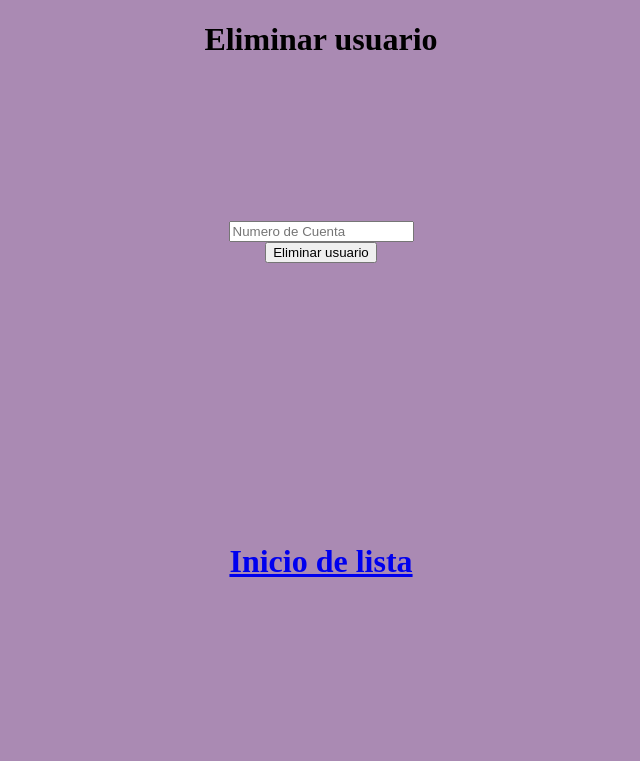
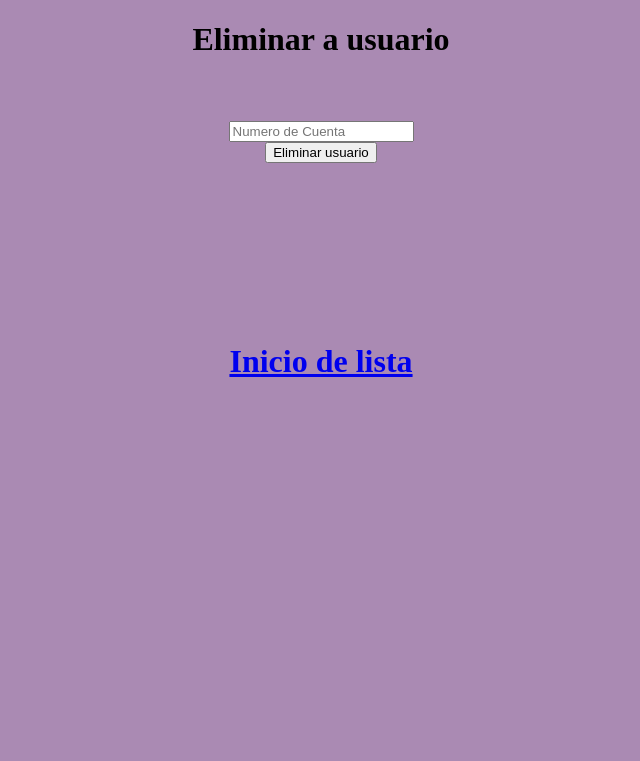
Before and after one commit to AnaMartinez44/ProgramacionWeb, a PHP site: page /EliminarUsuario.php in a window 1280 px wide. Shown: the top 761 px of the page, without its empty margins (319-959 px from the left). After the commit the page ends 377 px from the top, so only its background shows below. Run offline with PHP 8.4, Linux system fonts and the light colour scheme.

Commit message:
prueba si se esta subiendo bien

```diff
--- a/EliminarUsuario.php
+++ b/EliminarUsuario.php
@@ -7,27 +7,32 @@
 
     <title>Elimina a un usuario </title>
     <style>
+
+
         #seccion1 {
-            height: 200px;
+            height: 100px;
         }
         h1 {
             text-align: center;
         }
 
             #seccion2 {
-            height: 300px;
+            height: 200px;
             }
 
             #seccion3 {
             height: 300px;
             }
+            h3 {
+            text-align: center;
+        }
     </style>
 
 </head>
 
 <body style="background-color: #aa8ab3;">
     <div id="seccion1">
-    <h1> Eliminar usuario</h1>
+    <h1> Eliminar a usuario</h1>
     </div>
 
     <div id="seccion2">
```
